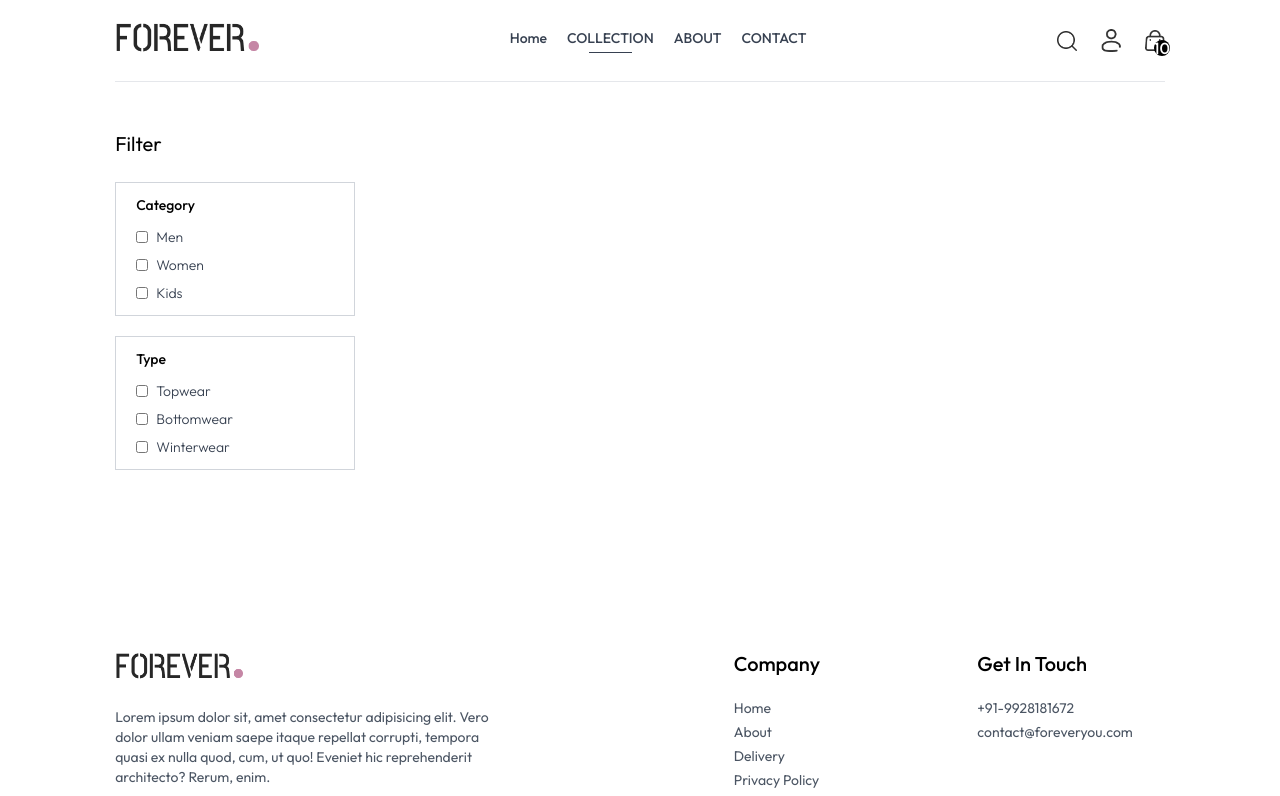
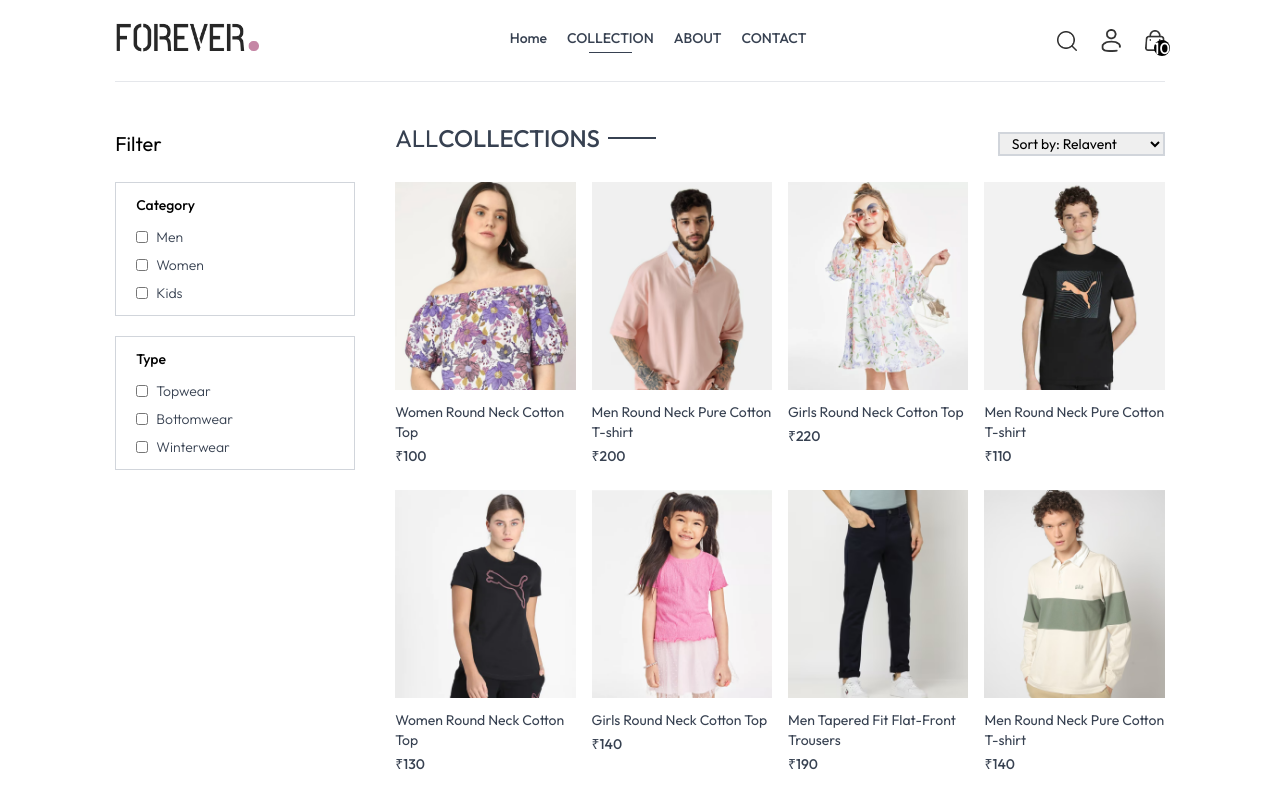
Before and after one commit to NikhilBhatt-dev/E-commerce, a React (Vite) app: page /collection in a window 1280 px wide. Shown: the top 796 px of the page. Built offline with nearby package versions, Linux system fonts and the light colour scheme.

Commit message:
fix filter

```diff
--- a/src/components/Footer.jsx
+++ b/src/components/Footer.jsx
@@ -34,7 +34,7 @@ const Footer = () => {
         <div>
             <hr />
             <p className='py-5 text-sm text-center'>
-                Copyright 2024@ All Rights Reserved
+                Copyright 2026@ All Rights Reserved
             </p>
         </div>
 
--- a/src/context/ShopContext.jsx
+++ b/src/context/ShopContext.jsx
@@ -5,7 +5,7 @@ export const ShopContext =  createContext();
 
 const ShopContextProvider = (props) => {
 
-    const currency = '$';
+    const currency = '₹';
     const delivery_fee = 10;
 
     const value = {
--- a/src/pages/Collection.jsx
+++ b/src/pages/Collection.jsx
@@ -1,15 +1,99 @@
-import React, { useContext, useState } from 'react'
+import React, { useContext, useEffect, useState } from 'react'
 import { ShopContext } from '../context/ShopContext'
 import { assets } from '../assets/assets'
 import ProductItem from '../components/ProductItem'
+import Title from '../components/Title'
 
 const Collection = () => {
 
+
   const { products } = useContext(ShopContext);
   const [showFilter, setShowFilter] = useState(false);
+  const [filterProducts, setFilterProducts] = useState([]);
+  const [category, setCategory] = useState([]);
+  const [subCategory, setSubCategory] = useState([]);
+
+  const [sortType, setSortType] = useState('relavent');
+
+  const toggleCategory = (e) => {
+
+    if (category.includes(e.target.value)) {
+      setCategory(prev => prev.filter((item) => item !== e.target.value));
+    } else {
+      setCategory(prev => [...prev, e.target.value]);
+    }
+  };
+
+  const toggleSubCategory = (e) => {
+    if (subCategory.includes(e.target.value)) {
+      setSubCategory(prev => prev.filter((item) => item !== e.target.value));
+    } else {
+      setSubCategory(prev => [...prev, e.target.value]);
+    }
+  }
+
+  const applyFilter = () => {
+    let productCopy = [...products];
+
+    // Category filter
+    if (category.length > 0) {
+      productCopy = productCopy.filter(item =>
+        category.includes(item.category)
+      );
+    }
+
+    // SubCategory filter
+    if (subCategory.length > 0) {
+      productCopy = productCopy.filter(item =>
+        subCategory.includes(item.subCategory)
+      );
+    }
+
+    // Sorting
+    if (sortType === "low-high") {
+      productCopy.sort((a, b) => a.price - b.price);
+    }
+
+    if (sortType === "high-low") {
+      productCopy.sort((a, b) => b.price - a.price);
+    }
+
+    setFilterProducts(productCopy);
+  };
+
+  // const sortProduct = () => {
+  //   let fpCopy = filterProducts.slice();
+
+  //   switch (sortType) {
+  //     case 'low-high':
+  //       setFilterProducts(fpCopy.sort((a, b) => a.price - b.price));
+  //       break;
+
+  //     case 'high-low':
+  //       setFilterProducts(fpCopy.sort((a, b) => b.price - a.price));
+  //       break;
+
+  //     default:
+  //       applyFilter();
+  //       break;
+  //   }
+
+  // }
+
+
+
+
+  useEffect(() => {
+    applyFilter();
+  }, [category, subCategory, sortType, products]);
+
+  // useEffect(() => {
+  //   sortProduct();
+  // }, [sortType, ])
+
 
   return (
-    <div className='flex flex-col sm:flex-row gap-1 sm:gap-10 pt-10 border-t'>
+    <div className='flex flex-col sm:flex-row gap-1 sm:gap-10 pt-10  border-t'>
 
       {/* Filter Section */}
       <div className='min-w-60'>
@@ -32,17 +116,17 @@ const Collection = () => {
 
           <div className='flex flex-col gap-2 text-sm font-light text-gray-700'>
             <label className='flex gap-2'>
-              <input type="checkbox" value="Men" className='w-3' />
+              <input type="checkbox" value="Men" onChange={toggleCategory} className='w-3' />
               Men
             </label>
 
             <label className='flex gap-2'>
-              <input type="checkbox" value="Women" className='w-3' />
+              <input type="checkbox" value="Women" onChange={toggleCategory} className='w-3' />
               Women
             </label>
 
             <label className='flex gap-2'>
-              <input type="checkbox" value="Kids" className='w-3' />
+              <input type="checkbox" value="Kids" onChange={toggleCategory} className='w-3' />
               Kids
             </label>
           </div>
@@ -54,17 +138,17 @@ const Collection = () => {
 
           <div className='flex flex-col gap-2 text-sm font-light text-gray-700'>
             <label className='flex gap-2'>
-              <input type="checkbox" value="Topwear" className='w-3' />
+              <input type="checkbox" value="Topwear" onChange={toggleSubCategory} className='w-3' />
               Topwear
             </label>
 
             <label className='flex gap-2'>
-              <input type="checkbox" value="Bottomwear" className='w-3' />
+              <input type="checkbox" value="Bottomwear" onChange={toggleSubCategory} className='w-3' />
               Bottomwear
             </label>
 
             <label className='flex gap-2'>
-              <input type="checkbox" value="Winterwear" className='w-3' />
+              <input type="checkbox" value="Winterwear" onChange={toggleSubCategory} className='w-3' />
               Winterwear
             </label>
           </div>
@@ -72,8 +156,49 @@ const Collection = () => {
 
       </div>
 
+      {/* Right Side */}
+
+      <div className='flex-1'>
+
+        <div className='flex justify-between items-center text-base sm:text-2xl mb-4'>
+          <Title text1={'ALL'} text2={'COLLECTIONS'} />
+
+          {/* products sort */}
+
+          <select onChange={(e) => setSortType(e.target.value)} className='border-2 border-gray-300 text-sm px-2'>
+            <option value="relavent"> Sort by: Relavent </option>
+            <option value="low-high"> Sort by:Low to High </option>
+            <option value="high-low"> Sort by:Hight to Low </option>
+          </select>
+
+        </div>
+
+
+        {/* Map products */}
+
+        <div className='grid grid-cols-2 md:grid-cols-3 lg:grid-cols-4 gap-4 gap-y-6'>
+
+          {
+            filterProducts.map((item, index) => (
+              <ProductItem
+                key={index}
+                id={item._id}
+                image={item.image}
+                name={item.name}
+                price={item.price}
+              />
+            ))
+          }
+
+        </div>
+      </div>
+
+
     </div>
+
   )
+
+
 }
 
-export default Collection
+  export default Collection
```
Also changed, not shown: src/assets/hero_img.png.
